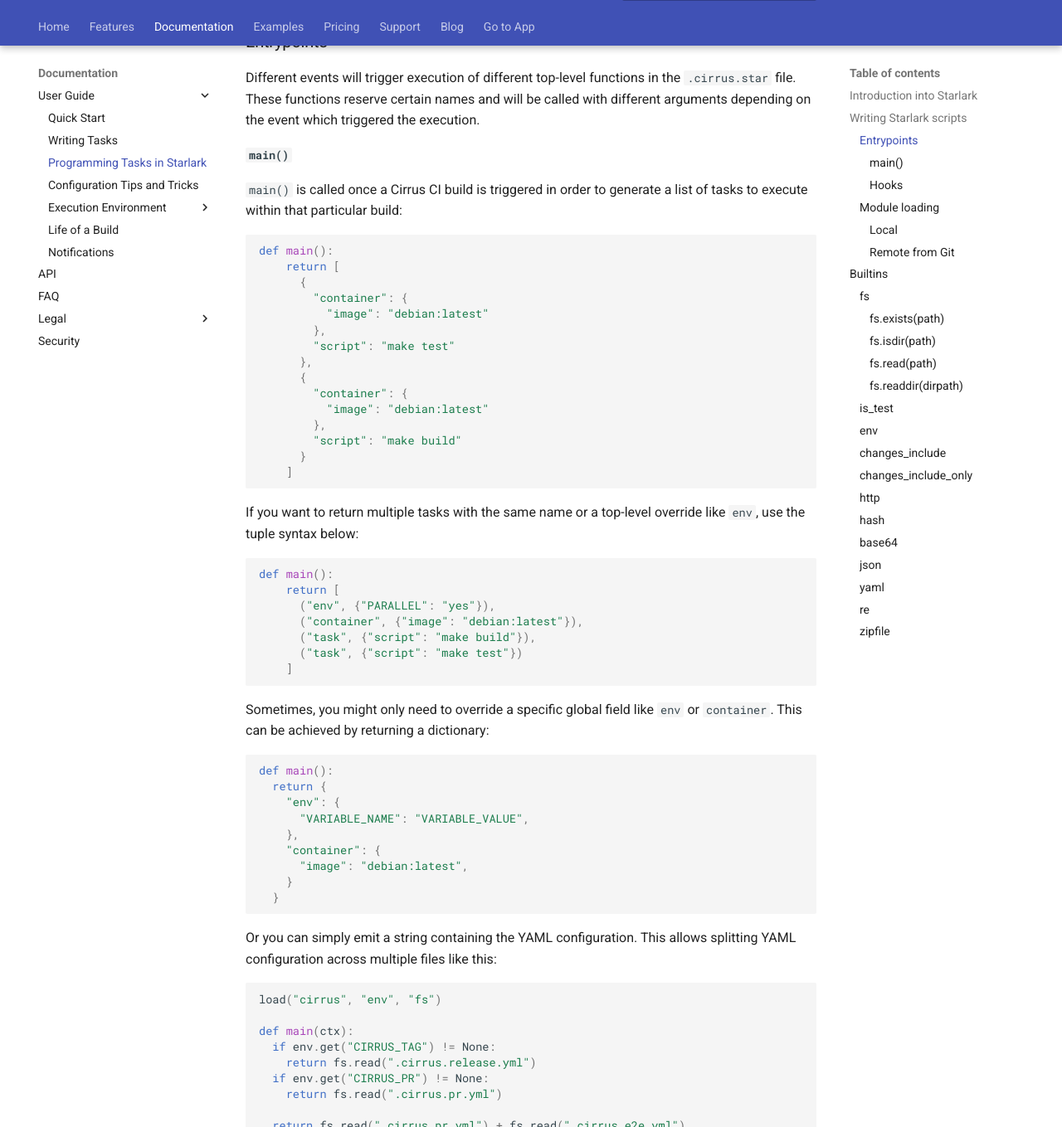
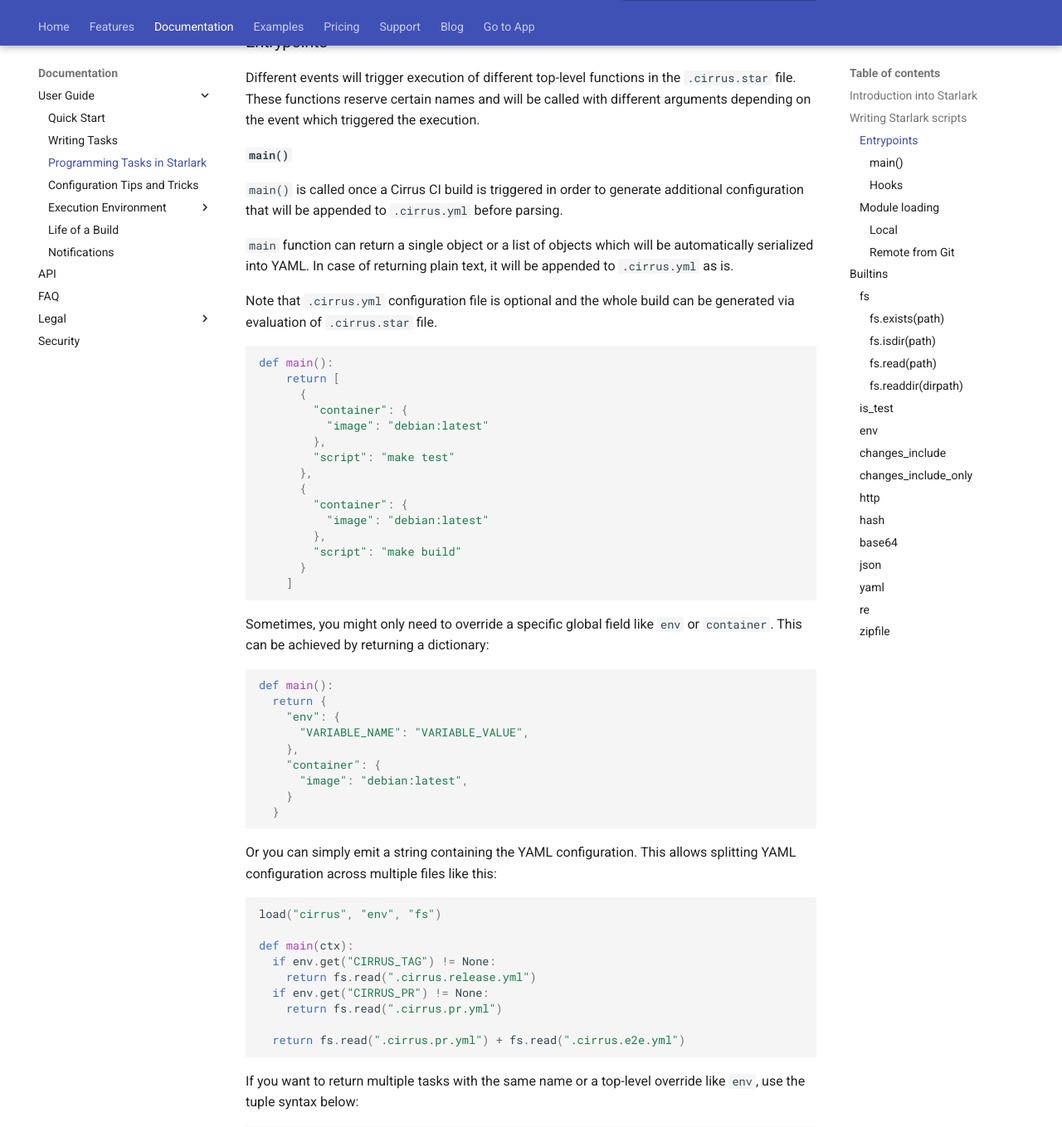
Before and after one commit to cirruslabs/cirrus-ci-docs, an MkDocs documentation site: the page built from docs/guide/programming-tasks.md, in a window 1280 px wide and 1400 px high, scrolled down 2139 px, cut to the strip 41-1400 px from the top of the window. Shown: the whole strip at 83% size. Built offline with MkDocs 1.6.1 and Material for MkDocs 9.7.7, drawn with Linux system fonts in a browser that asks for light colours; comment, search, counter and statistics services are not loaded; some of the changed text lies outside the part shown.

Commit message:
[starlark] improve documentation around `main()` (#1090)

````diff
--- a/docs/guide/programming-tasks.md
+++ b/docs/guide/programming-tasks.md
@@ -75,7 +75,12 @@ and will be called with different arguments depending on the event which trigger
 
 #### `main()`
 
-`main()` is called once a Cirrus CI build is triggered in order to generate a list of tasks to execute within that particular build:
+`main()` is called once a Cirrus CI build is triggered in order to generate additional configuration that will be appended to `.cirrus.yml` before parsing.
+
+`main` function can return a single object or a list of objects which will be automatically serialized into YAML. In case of returning plain text,
+it will be appended to `.cirrus.yml` as is.
+
+Note that `.cirrus.yml` configuration file is optional and the whole build can be generated via evaluation of `.cirrus.star` file.
 
 ```python
 def main():
@@ -92,18 +97,6 @@ def main():
         },
         "script": "make build"
       }
-    ]
-```
-
-If you want to return multiple tasks with the same name or a top-level override like `env`, use the tuple syntax below:
-
-```python
-def main():
-    return [
-      ("env", {"PARALLEL": "yes"}),
-      ("container", {"image": "debian:latest"}),
-      ("task", {"script": "make build"}),
-      ("task", {"script": "make test"})
     ]
 ```
 
@@ -135,7 +128,17 @@ def main(ctx):
   return fs.read(".cirrus.pr.yml") + fs.read(".cirrus.e2e.yml")
 ```
 
-Note that no matter which output format you choose, note that when using both YAML and Starlark configuration formats they get merged and the YAML configuration always comes first.
+If you want to return multiple tasks with the same name or a top-level override like `env`, use the tuple syntax below:
+
+```python
+def main():
+    return [
+      ("env", {"PARALLEL": "yes"}),
+      ("container", {"image": "debian:latest"}),
+      ("task", {"script": "make build"}),
+      ("task", {"script": "make test"})
+    ]
+```
 
 #### Hooks
 
````
